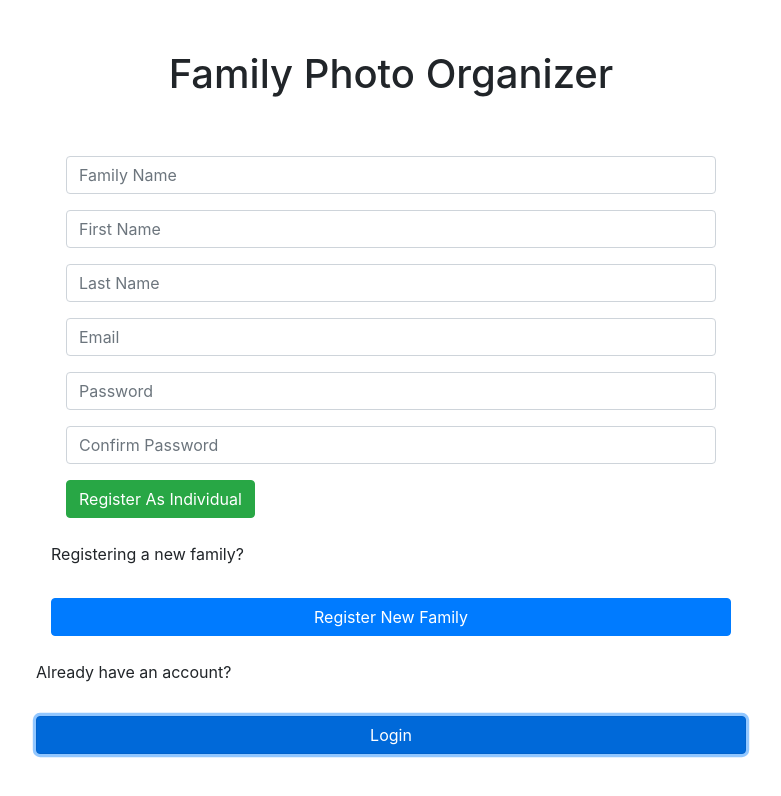
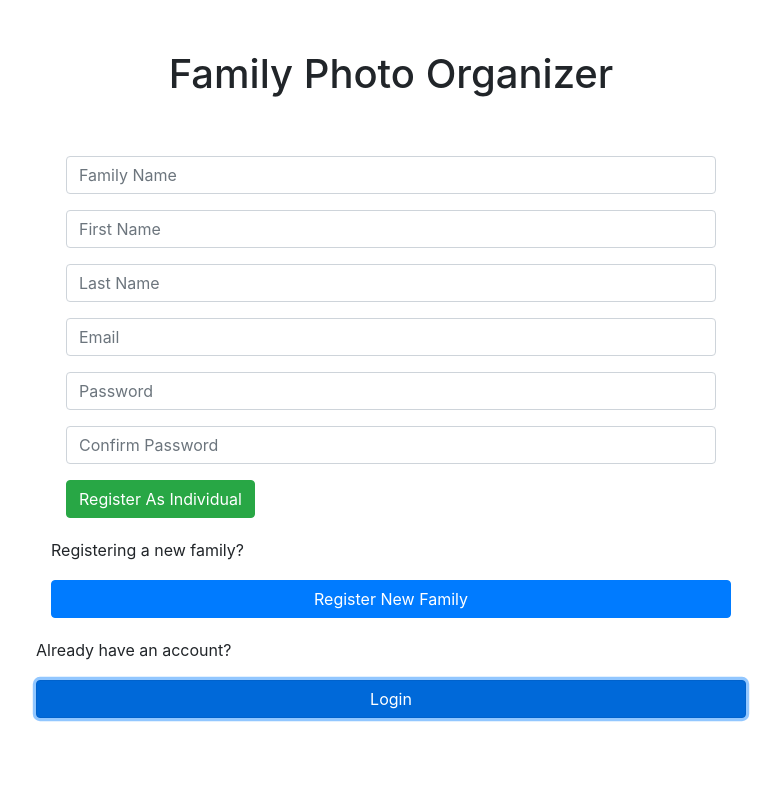
Before and after one commit to JWaters02/fyp-photo-filter, a React (Create React App) app in the folder frontend/: page / in a window 1280 px wide. Both pictures are taken after a click on the button "Register". Shown: the top 796 px of the page, without its empty margins (249-1030 px from the left). Built offline with nearby package versions, Linux system fonts and the light colour scheme; no server answers.

Commit message:
fix annoying little spaces

```diff
--- a/frontend/src/components/AlertDisplays.tsx
+++ b/frontend/src/components/AlertDisplays.tsx
@@ -65,6 +65,7 @@ const SuccessMessageDisplay = ({ successMessages, time }: { successMessages: str
         const timer = setTimeout(() => {
             setVisible(false);
         }, visibleLength);
+        visibleLength = 5000;
         return () => clearTimeout(timer);
     }, [successMessages]);
 
--- a/frontend/src/pages/shared/Landing.tsx
+++ b/frontend/src/pages/shared/Landing.tsx
@@ -20,11 +20,11 @@ const Landing = (props: { onLoginSuccess: any; onRegisterSuccess: any; onRegiste
                     onRegisterFamilySuccess={props.onRegisterFamilySuccess}
                 />
             )}
-            <br />
+            <div style={{ height: '20px' }}></div>
             <Label>
                 {isLogin ? 'Need an account?' : 'Already have an account?'}
             </Label>
-            <br />
+            <div style={{ height: '10px' }}></div>
             <Button onClick={toggleLogin} color="primary">
                 {isLogin ? 'Register' : 'Login'}
             </Button>
--- a/frontend/src/pages/shared/Login.tsx
+++ b/frontend/src/pages/shared/Login.tsx
@@ -73,11 +73,10 @@ const Login = (props: any) => {
                         placeholder="Password"
                     />
                 </FormGroup>
+                <ErrorMessagesDisplay errorMessages={errorMessages} />
+                <SuccessMessageDisplay successMessages={successMessages} />
                 <Button type="submit" color="success">Login</Button>
             </Form>
-            <br />
-            <ErrorMessagesDisplay errorMessages={errorMessages} />
-            <SuccessMessageDisplay successMessages={successMessages} />
         </Container>
     );
 };
--- a/frontend/src/pages/shared/Register.tsx
+++ b/frontend/src/pages/shared/Register.tsx
@@ -159,11 +159,11 @@ const Register = (props: { onRegisterSuccess: any; onRegisterFamilySuccess: any;
                     </Button>
                 </Form>
             </Container>
-            <br />
+            <div style={{ height: '20px' }}></div>
             <Label>
                 {isRegisterFamily ? 'Registering as an individual to join your family?' : 'Registering a new family?'}
             </Label>
-            <br />
+            <div style={{ height: '10px' }}></div>
             <Button onClick={toggleRegisterFamily} color="primary">
                 {isRegisterFamily ? 'Register Into Existing Family' : 'Register New Family'}
             </Button>
```
